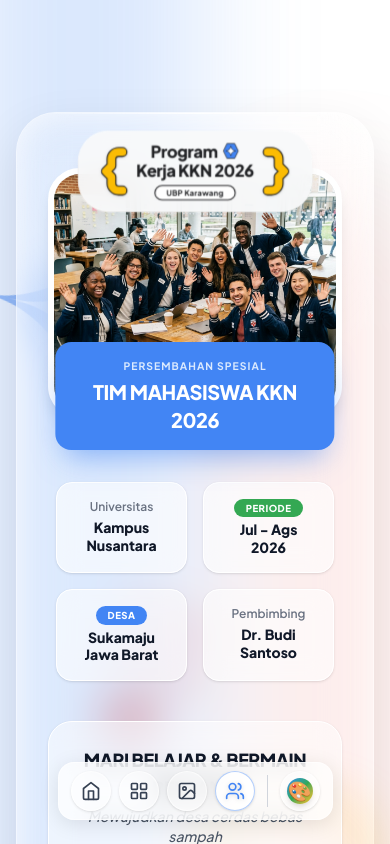
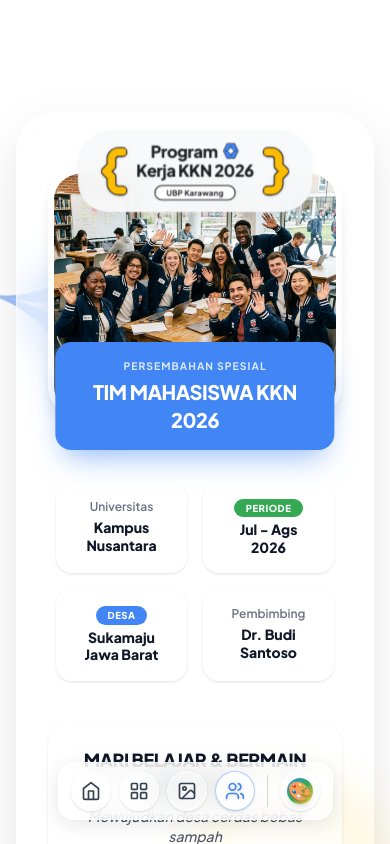
Before and after one commit to iqbalgsr46/Web-Proker-KKN-UBP-2026, a Next.js app: page /tentang in a window 390 px wide. Shown: the top 844 px of the page. Built offline with nearby package versions, Linux system fonts and the light colour scheme.

Commit message:
perf(tentang): aggressively hide excessive background shapes and massive GPU-intensive blurs on mobile devices to fix scroll and render lag

```diff
--- a/src/app/tentang/page.tsx
+++ b/src/app/tentang/page.tsx
@@ -28,7 +28,8 @@ export default function TentangPage() {
         <AbstractBlob type="spark" color="red" className="absolute top-[5%] right-[20%] w-24 md:w-32 h-24 md:h-32 opacity-50 rotate-[15deg] pointer-events-none transform-gpu" />
         <AbstractBlob type="hexagon" color="blue" className="absolute bottom-[10%] left-[30%] w-56 h-56 opacity-50 rotate-[60deg] pointer-events-none transform-gpu" />
 
-        {/* Tambahan Blobs Ekstra */}
+        {/* Tambahan Blobs Ekstra (Sembunyikan di HP untuk performa) */}
+        <div className="hidden md:block">
           <AbstractBlob type="cross" color="red" className="absolute top-[18%] left-[25%] w-16 md:w-24 h-16 md:h-24 opacity-60 rotate-[30deg] pointer-events-none transform-gpu" />
           <AbstractBlob type="gemini-spark" color="yellow" className="absolute top-[55%] right-[25%] w-48 md:w-64 h-48 md:h-64 opacity-50 rotate-[75deg] pointer-events-none transform-gpu" />
           <AbstractBlob type="circle-spark" color="blue" className="absolute top-[85%] left-[15%] w-32 md:w-40 h-32 md:h-40 opacity-50 -rotate-[15deg] pointer-events-none transform-gpu" />
@@ -36,8 +37,10 @@ export default function TentangPage() {
           <AbstractBlob type="gemini-spark" color="red" className="absolute top-[15%] right-[40%] w-36 md:w-48 h-36 md:h-48 opacity-40 -rotate-[30deg] pointer-events-none transform-gpu" />
           <AbstractBlob type="cross-spark" color="blue" className="absolute bottom-[5%] right-[15%] w-24 md:w-32 h-24 md:h-32 opacity-60 rotate-[10deg] pointer-events-none transform-gpu" />
           <AbstractBlob type="gemini-spark" color="green" className="absolute top-[75%] left-[45%] w-56 md:w-72 h-56 md:h-72 opacity-30 rotate-[90deg] pointer-events-none transform-gpu blur-[3px]" />
+        </div>
 
-        {/* 6+ Tambahan Baru (Fokus di Tengah & Celah Kosong) */}
+        {/* 6+ Tambahan Baru (Sembunyikan di Layar Kecil/Menengah untuk performa) */}
+        <div className="hidden lg:block">
           <AbstractBlob type="gemini-spark" color="blue" className="absolute top-[40%] left-[45%] -translate-x-1/2 -translate-y-1/2 w-[35rem] h-[35rem] opacity-20 -rotate-12 pointer-events-none transform-gpu" />
           <AbstractBlob type="circle-spark" color="red" className="absolute top-[25%] left-[60%] w-32 md:w-40 h-32 md:h-40 opacity-40 rotate-45 pointer-events-none transform-gpu blur-[2px]" />
           <AbstractBlob type="cross-spark" color="yellow" className="absolute top-[60%] left-[55%] w-24 md:w-32 h-24 md:h-32 opacity-50 -rotate-45 pointer-events-none transform-gpu" />
@@ -46,22 +49,23 @@ export default function TentangPage() {
           <AbstractBlob type="hexagon" color="yellow" className="absolute top-[45%] right-[8%] w-16 md:w-20 h-16 md:h-20 opacity-60 -rotate-[15deg] pointer-events-none transform-gpu blur-[1px]" />
           <AbstractBlob type="cross" color="blue" className="absolute bottom-[20%] left-[20%] w-16 md:w-20 h-16 md:h-20 opacity-50 rotate-[45deg] pointer-events-none transform-gpu" />
           <AbstractBlob type="gemini-spark" color="green" className="absolute top-[30%] right-[30%] w-32 h-32 opacity-40 -rotate-[60deg] pointer-events-none transform-gpu" />
+        </div>
 
         {/* Glow Biru (Atas Kiri) */}
         <div
-          className="absolute -top-[20%] -left-[10%] w-[60%] h-[60%] rounded-full bg-google-blue/20 blur-[60px] md:blur-[80px] transform-gpu will-change-transform pointer-events-none"
+          className="hidden md:block absolute -top-[20%] -left-[10%] w-[60%] h-[60%] rounded-full bg-google-blue/20 blur-[60px] md:blur-[80px] transform-gpu will-change-transform pointer-events-none"
         />
         {/* Glow Merah (Atas Kanan) */}
         <div
-          className="absolute top-[5%] -right-[10%] w-[50%] h-[50%] rounded-full bg-google-red/10 blur-[60px] md:blur-[80px] transform-gpu will-change-transform pointer-events-none"
+          className="hidden md:block absolute top-[5%] -right-[10%] w-[50%] h-[50%] rounded-full bg-google-red/10 blur-[60px] md:blur-[80px] transform-gpu will-change-transform pointer-events-none"
         />
         {/* Glow Kuning (Bawah Kiri) */}
         <div
-          className="absolute -bottom-[20%] left-[10%] w-[60%] h-[60%] rounded-full bg-google-yellow/20 blur-[60px] md:blur-[80px] transform-gpu will-change-transform pointer-events-none"
+          className="hidden md:block absolute -bottom-[20%] left-[10%] w-[60%] h-[60%] rounded-full bg-google-yellow/20 blur-[60px] md:blur-[80px] transform-gpu will-change-transform pointer-events-none"
         />
         {/* Glow Hijau (Bawah Kanan) */}
         <div
-          className="absolute bottom-[5%] right-[5%] w-[50%] h-[50%] rounded-full bg-google-green/10 blur-[60px] md:blur-[80px] transform-gpu will-change-transform pointer-events-none"
+          className="hidden md:block absolute bottom-[5%] right-[5%] w-[50%] h-[50%] rounded-full bg-google-green/10 blur-[60px] md:blur-[80px] transform-gpu will-change-transform pointer-events-none"
         />
       </div>
 
```
Lines whose indentation alone changed are shown as unchanged.
